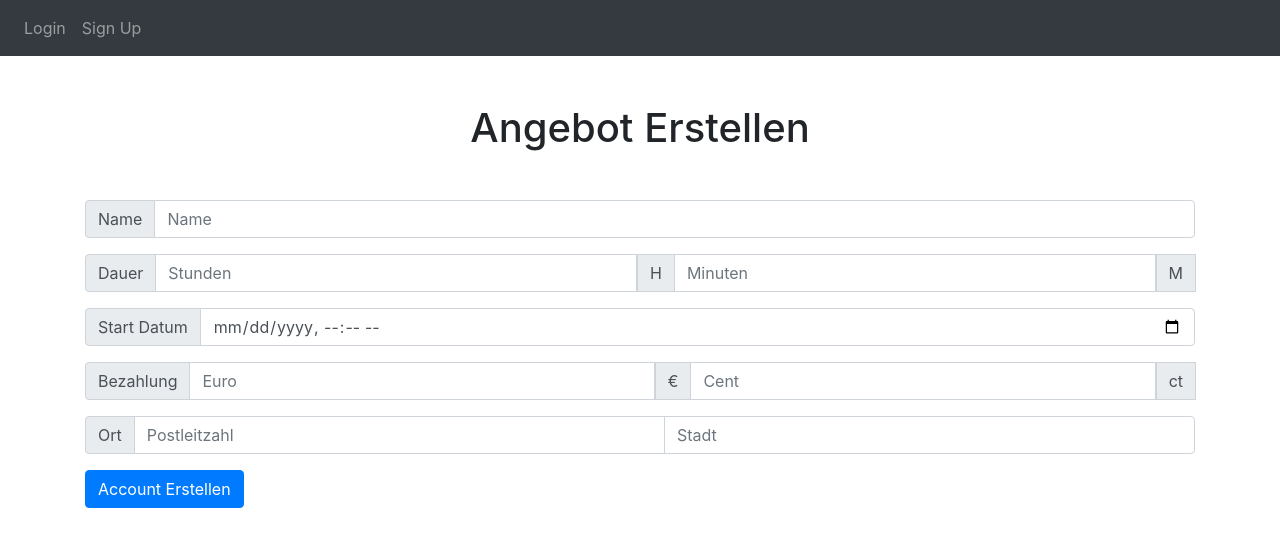
After one commit to Zeyrux/Jobay, a Flask app: template flask/website/templates/create_job.html in a window 1280 px wide. The commit adds this page. Shown: the top 547 px of the page. Run offline with Flask 2, Linux system fonts and the light colour scheme; the template is opened without the code that fills it, so the values that code supplies are empty; some libraries are stand-ins or nearby versions.

Commit message:
begann with create job page

```diff
--- a/flask/website/templates/base.html
+++ b/flask/website/templates/base.html
@@ -32,7 +32,7 @@
           {% if user.is_authenticated %}
           <a class="nav-item nav-link" href="/">Home</a>
           <a class="nav-item nav-link" href="/profil">Profil</a>
-          <a class="nav-item nav-link" href="/create job">Angebot Erstellen</a>
+          <a class="nav-item nav-link" href="/create-job">Angebot Erstellen</a>
           <a class="nav-item nav-link" href="/">Als Bereit Melden</a>
           <a class="nav-item nav-link" href="/settings">Einstellungen</a>
           <a class="nav-item nav-link" href="/logout">Logout</a>
--- /dev/null
+++ b/flask/website/templates/create_job.html
@@ -0,0 +1,104 @@
+{% extends "base.html" %} {% block title %}Angebot Erstellen{% endblock %} {%
+block content %}
+<form method="post">
+  <h1 class="m-lg-5 m-3 text-center">Angebot Erstellen</h1>
+  <!-- name -->
+  <div class="form-group">
+    <div class="input-group">
+      <div class="input-group-prepend">
+        <span class="input-group-text">Name</span>
+      </div>
+      <input type="text" class="form-control" name="name" placeholder="Name" />
+    </div>
+  </div>
+  <!-- duration -->
+  <div class="form-group">
+    <div class="input-group">
+      <div class="input-group-prepend">
+        <span class="input-group-text">Dauer</span>
+      </div>
+      <input
+        type="text"
+        class="form-control"
+        name="duration_hour"
+        placeholder="Stunden"
+      />
+      <div class="input-group-prepend">
+        <span class="input-group-text">H</span>
+      </div>
+      <input
+        type="text"
+        class="form-control"
+        name="duration_minute"
+        placeholder="Minuten"
+      />
+      <div class="input-group-prepend">
+        <span class="input-group-text">M</span>
+      </div>
+    </div>
+  </div>
+  <!-- time start -->
+  <div class="form-group">
+    <div class="input-group">
+      <div class="input-group-prepend">
+        <span class="input-group-text">Start Datum</span>
+      </div>
+      <input
+        type="datetime-local"
+        class="form-control"
+        name="time_start"
+        placeholder="Start Zeit"
+      />
+    </div>
+  </div>
+  <!-- payment -->
+  <div class="form-group">
+    <div class="input-group">
+      <div class="input-group-prepend">
+        <span class="input-group-text">Bezahlung</span>
+      </div>
+      <input
+        type="number"
+        class="form-control"
+        name="payment_euro"
+        placeholder="Euro"
+      />
+      <div class="input-group-prepend">
+        <span class="input-group-text">€</span>
+      </div>
+      <input
+        type="number"
+        class="form-control"
+        name="payment_cent"
+        placeholder="Cent"
+      />
+      <div class="input-group-prepend">
+        <span class="input-group-text">ct</span>
+      </div>
+    </div>
+  </div>
+  <!-- Location -->
+  <div class="form-group">
+    <div class="input-group">
+      <div class="input-group-prepend">
+        <span class="input-group-text">Ort</span>
+      </div>
+      <input
+        type="text"
+        class="form-control"
+        name="post_code"
+        placeholder="Postleitzahl"
+        value="{{ user.location.post_code }}"
+      />
+      <input
+        type="text"
+        class="form-control"
+        name="city"
+        placeholder="Stadt"
+        value="{{ user.location.city.name }}"
+      />
+    </div>
+  </div>
+  <button type="submit" class="btn btn-primary">Account Erstellen</button>
+</form>
+{% endblock %}
```
Also changed, not shown: flask/website/auth.py (+10 -6 lines), flask/website/models.py (+11 -0 lines), flask/website/views.py (+49 -0 lines), flask/website/static/sign_up.js (deleted).
